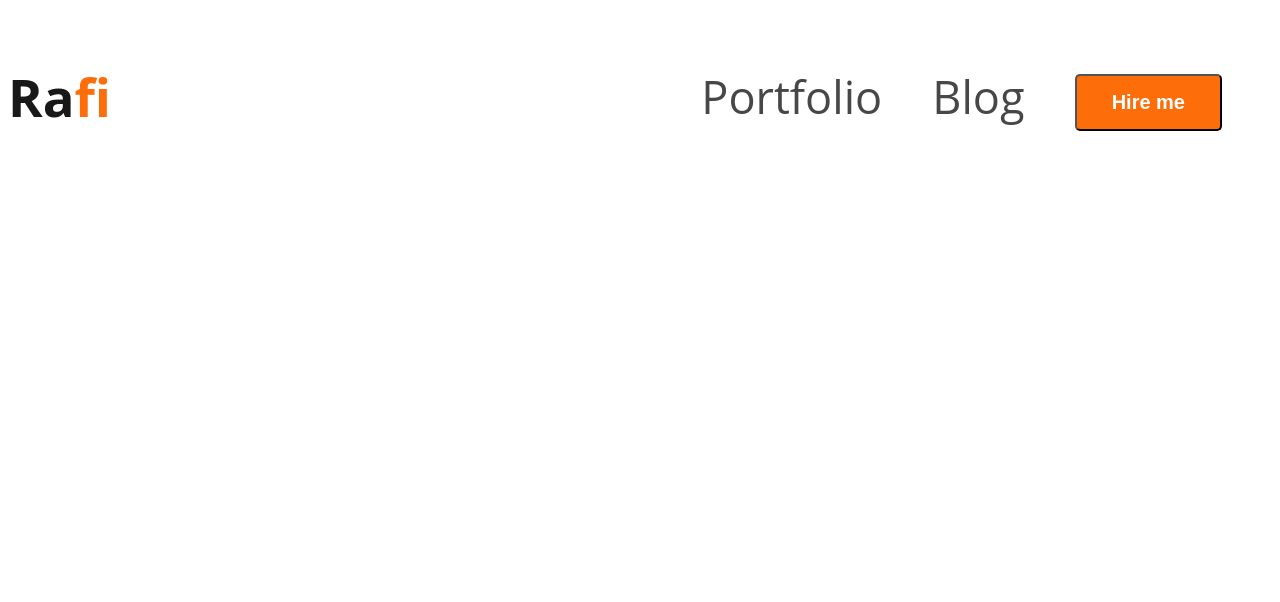
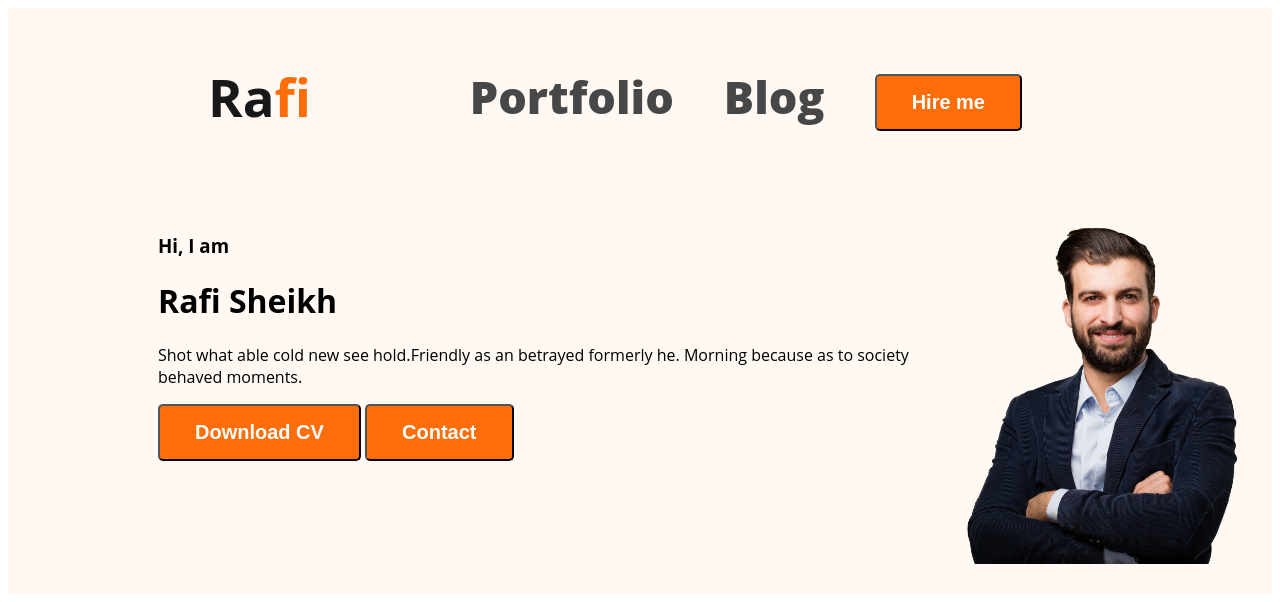
Before and after one commit to Rafithesheikh/Portfolio, a plain HTML site: page index.html in a window 1280 px wide. Drawn offline with Linux system fonts and the light colour scheme; a web font is replaced by a local one.

Commit message:
banner content added

```diff
--- a/Styles/portfolio.css
+++ b/Styles/portfolio.css
@@ -1,19 +1,23 @@
 /* Common shared styles */
 body{font-family: 'Open Sans',
-     sans-serif;}
+     sans-serif;
+     ;}
 /* Nav related styles */
 nav{
     display: flex;
     justify-content: space-between;
     align-items: center;
+    margin: 0px 200px;
 }
+ul{display: flex;}
 .nav-title{
 color: #181818;
 font-family: Open Sans;
 font-size: 45px;
 font-style: normal;
-/* font-weight: 800; */
+font-weight: 800;
 line-height: normal;
+
 }
 .orange{
    color: #FD6E0A;
@@ -40,3 +44,22 @@ nav a{
     text-decoration: none;
     color: #474747;
 }
+/* Header styles */
+.header{
+    background-color: #FFF8F3;
+
+}
+.banner{
+    padding: 30px 30px 30px 150px;
+    display: flex;
+
+}
+.banner-greeting{
+
+}
+.profilep{
+    width: 300px;
+    height: 350px;
+    flex-shrink: 0;
+
+}
--- a/index.html
+++ b/index.html
@@ -1,6 +1,6 @@
 <!DOCTYPE html>
 <html lang="en">
-<head>
+<head class="header">
     <meta charset="UTF-8">
     <meta name="viewport" content="width=device-width, initial-scale=1.0">
     <title>Web developer portfolio</title>
@@ -8,18 +8,29 @@
         @import url('https://fonts.googleapis.com/css2?family=Open+Sans:wght@800&display=swap');
       ">
 
-    <link rel="shortcut icon" href="https://encrypted-tbn0.gstatic.com/images?q=tbn:ANd9GcQ8Bfyn5JOV2KtLh0IrBZHtqlFv4DsszK6gdBM55EnC3g&s" type="image/x-icon">
+     <link rel="shortcut icon" href="https://encrypted-tbn0.gstatic.com/images?q=tbn:ANd9GcQ8Bfyn5JOV2KtLh0IrBZHtqlFv4DsszK6gdBM55EnC3g&s" type="image/x-icon">
     <link rel="stylesheet" href="Styles/portfolio.css">
 </head>
 <body>
-    <header>
+    <header class="header">
         <nav class="nav-title"><h3>Ra<span class="orange">f</span>i</h3>
         <ul>
             <li><a href="">Portfolio</a></li>
             <li><a href="">Blog</a></li>
-            <li><Button class="btn-primary">Hire me</Button></li>
+            <li><Button class="btn-primary">Hire me</Button></li></ul>
         </nav>
-        </ul>
+     <div class="banner">
+        <div class="banner-content"></div>
+        <div class="banner-greeting"><h3>Hi, I  am</h3>
+        <h1 class="banner-title">Rafi Sheikh</h1>
+        <p>Shot what able cold new see hold.Friendly as an betrayed formerly he. Morning because as to society behaved moments.</p>
+        <button class="btn-primary">Download CV</button>
+        <button class="btn-primary">Contact</button>
+        </div>
+        <img class="profilep" src="image/hardy.png" alt="">
+
+    </div>
+
     </header>
     <main>
 
```
